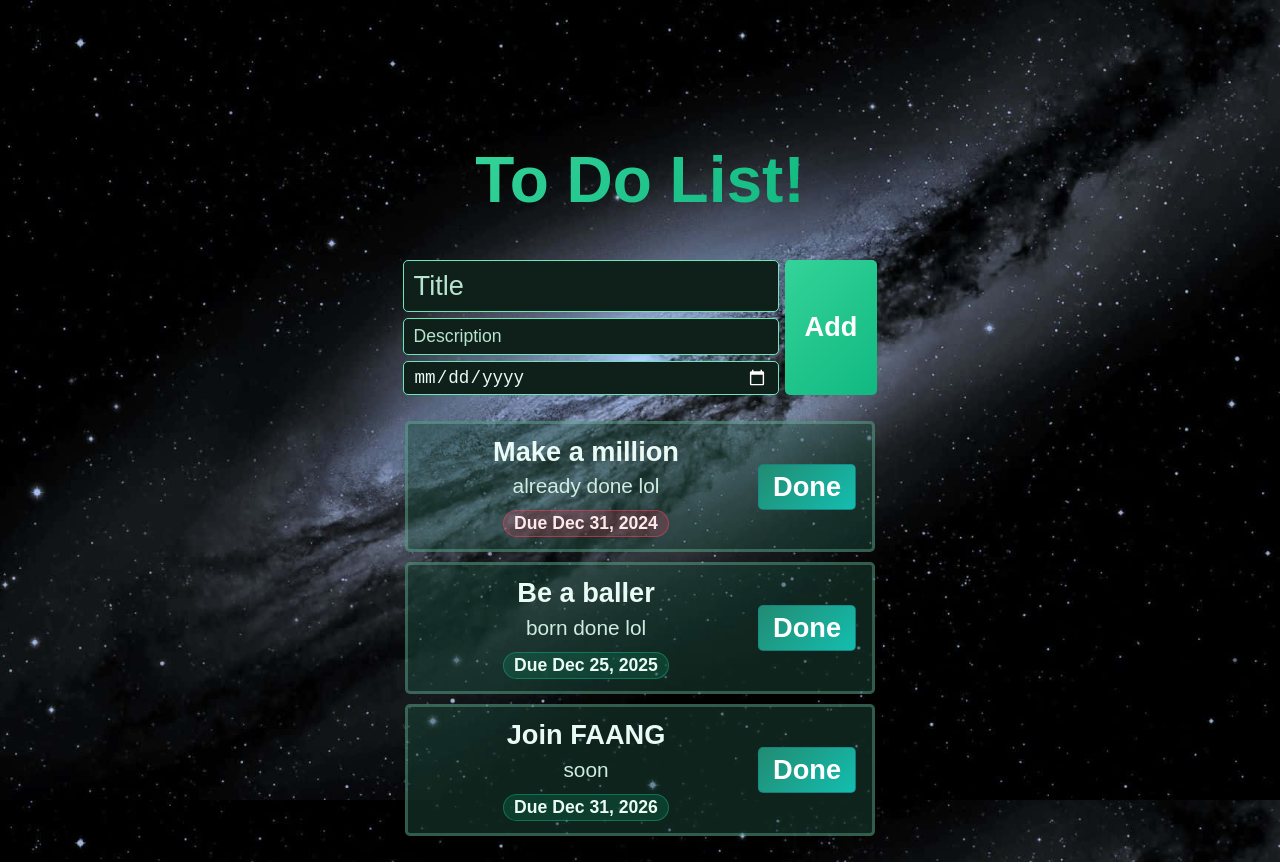
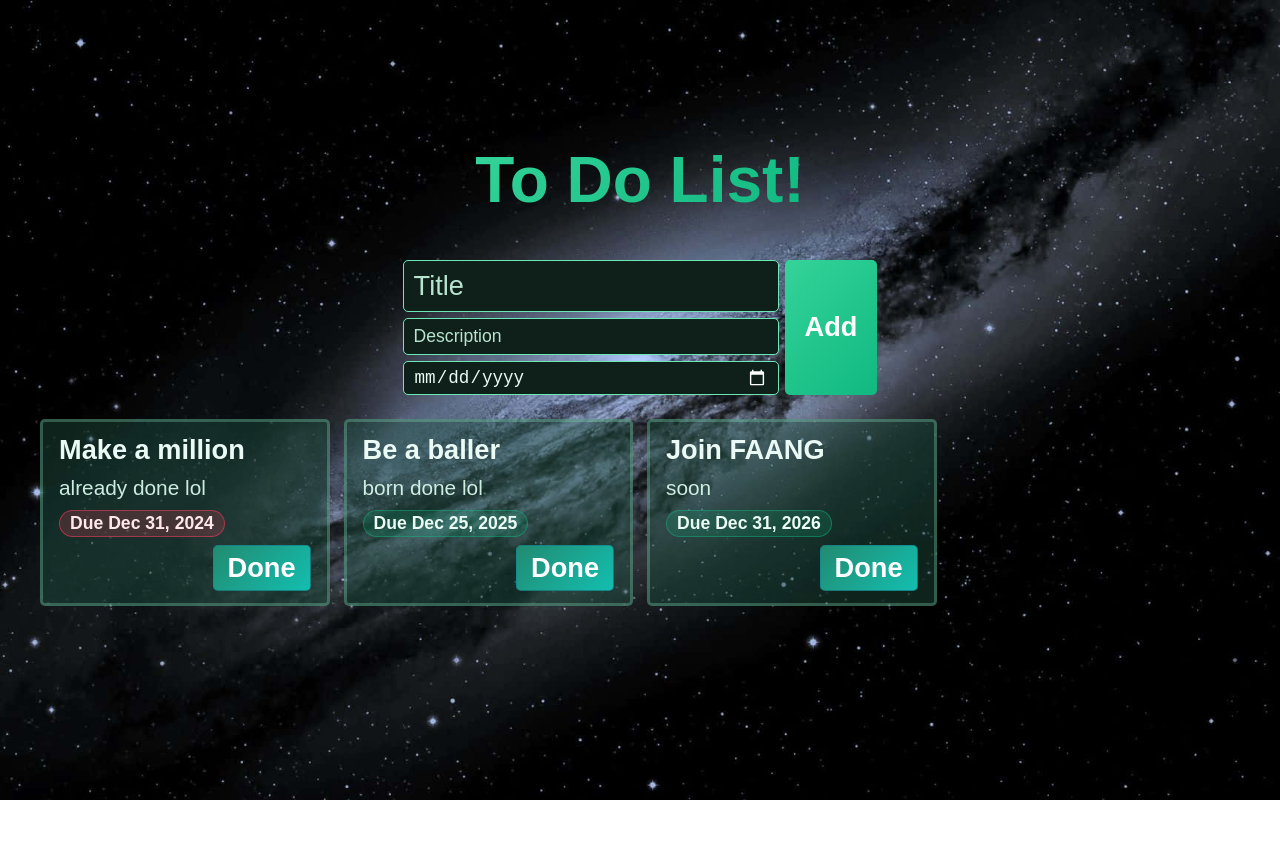
Before and after one commit to ryan-helou/Todo-List, a React (Vite) app: page / in a window 1280 px wide. After the commit the page ends 800 px from the top, so only its background shows below. Built offline with nearby package versions, Linux system fonts and the light colour scheme.

Commit message:
GRID WORKS

```diff
--- a/src/ToDoList.jsx
+++ b/src/ToDoList.jsx
@@ -14,10 +14,10 @@ function TodoList() {
   }
 
   function compareDue(a, b) {
-    if (!a.dueAt && !b.dueAt) return 0; // both undated
-    if (!a.dueAt) return 1; // a undated -> after b
-    if (!b.dueAt) return -1; // b undated -> after a
-    return a.dueAt.localeCompare(b.dueAt); // ISO YYYY-MM-DD compare
+    if (!a.dueAt && !b.dueAt) return 0;
+    if (!a.dueAt) return 1;
+    if (!b.dueAt) return -1;
+    return a.dueAt.localeCompare(b.dueAt);
   }
   function addTask(e) {
     e.preventDefault();
@@ -32,7 +32,7 @@ function TodoList() {
   }
 
   function formatDateLocal(iso) {
-    if (!iso) return null; // if there's no date, show nothing
+    if (!iso) return null;
     return new Date(iso + "T00:00:00").toLocaleDateString(undefined, {
       month: "short",
       day: "numeric",
@@ -41,10 +41,9 @@ function TodoList() {
   }
 
   function isOverdue(iso) {
-    if (!iso) return false; // no date = not overdue
+    if (!iso) return false;
     const now = new Date();
 
-    // consider a task overdue only if we're PAST the end of today
     const endOfToday = new Date(
       now.getFullYear(),
       now.getMonth(),
@@ -55,7 +54,6 @@ function TodoList() {
       999
     );
 
-    // treat the due date as due by the END of that day (11:59:59 pmi want )
     const due = new Date(iso + "T23:59:59");
 
     return due < endOfToday;
@@ -93,7 +91,7 @@ function TodoList() {
           Add
         </button>
       </form>
-      <ol>
+      <ol className="task-grid">
         {tasks
           .map((task, originalIndex) => ({ task, originalIndex }))
           .sort((a, b) => compareDue(a.task, b.task))
--- a/src/index.css
+++ b/src/index.css
@@ -151,6 +151,7 @@ li{
   gap: 6px 6px;
   align-items: start;
   max-width: 640px;
+  margin-bottom: 24px;
 }
 .task-form .add-button {
   grid-column: 2;
@@ -158,3 +159,37 @@ li{
   height: 100%;
   align-self: stretch;
 }
+.task-grid {
+  display: grid;
+  grid-template-columns: repeat(auto-fill, minmax(260px, 1fr));
+  gap: 14px;
+  list-style: none;
+  padding: 0;
+  width: 100%;
+  max-width: 1200px;
+  margin: 0 auto;
+}
+.task-grid > li {
+  width: auto;
+  display: flex;
+  flex-direction: column;
+  align-items: stretch;
+  gap: 8px;
+
+  font-size: 1rem;
+  font-weight: 400;
+  padding: 12px 16px;
+  background: rgba(29, 78, 63, 0.45);
+  border: 3px solid rgba(145, 240, 202, 0.28);
+  color: #EAFAF4;
+  border-radius: 5px;
+  margin: 0;
+}
+
+.task-grid > li .text {
+  flex: 1 1 auto;
+  display: flex;
+  flex-direction: column;
+  align-items: flex-start;
+  gap: 4px;
+}
```
